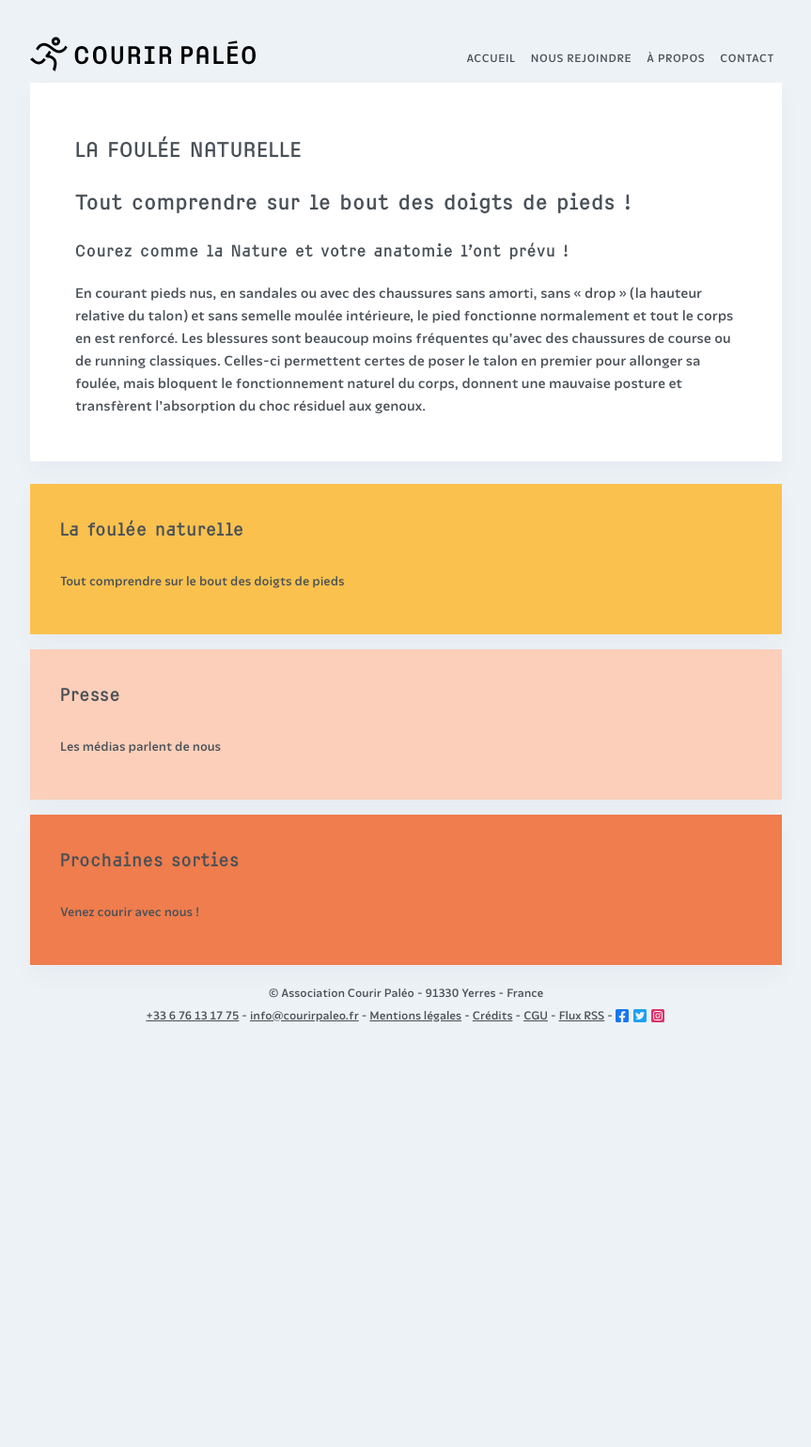
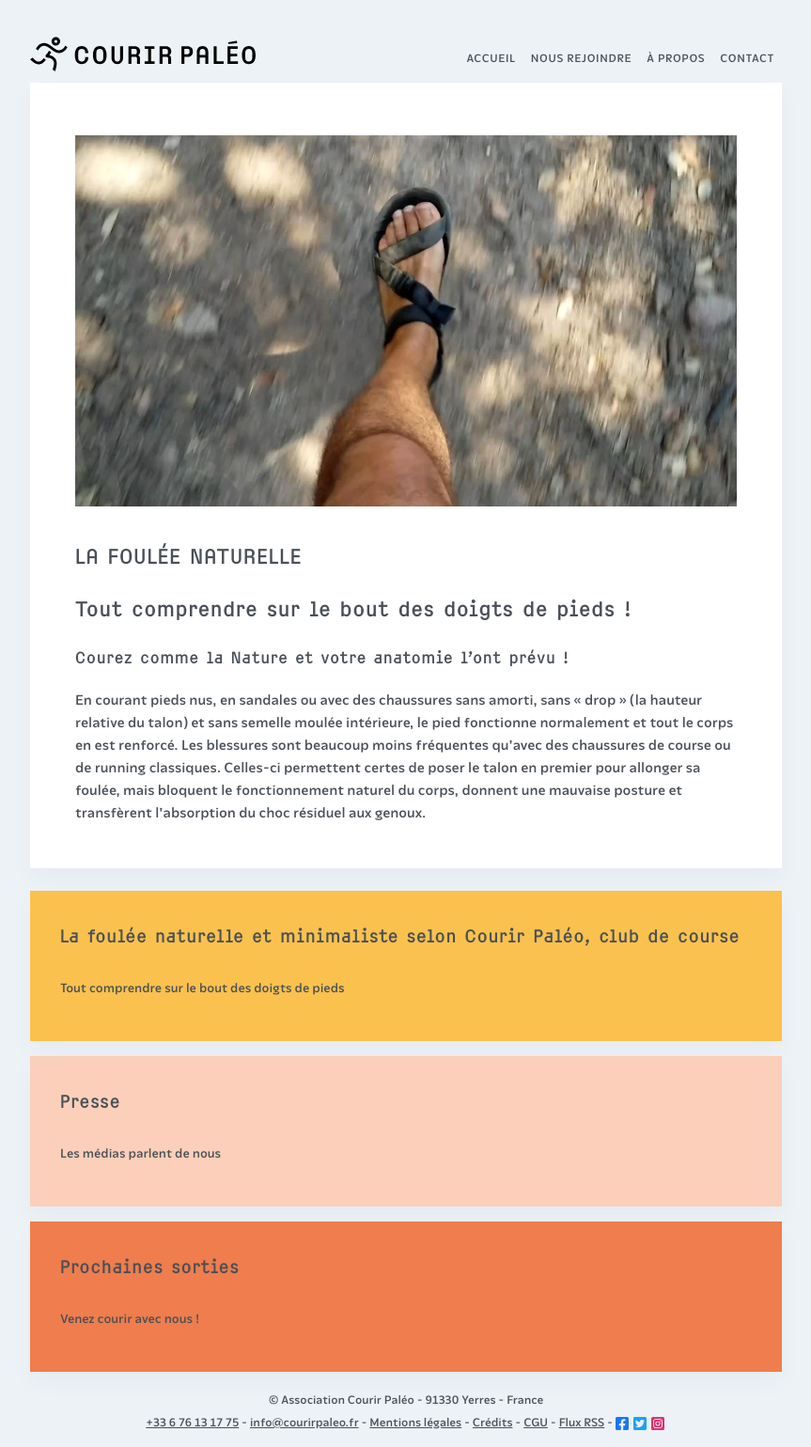
Before and after one commit to courirpaleo/courirpaleo.github.io, a Jekyll site: the page built from _pages-secondary/foulee-naturelle.md, in a window 1280 px wide. Shown: the whole page at 94% size, without its empty margins (208-1071 px from the left). Built offline with Jekyll 4.4.1, drawn with Linux system fonts in a browser that asks for light colours; some web fonts are replaced; before the commit the page ends 1107 px from its top, so only the background shows below that.

Commit message:
Update foulee-naturelle.md

```diff
--- a/_pages-secondary/foulee-naturelle.md
+++ b/_pages-secondary/foulee-naturelle.md
@@ -1,9 +1,9 @@
 ---
-title: La foulée naturelle
+title: La foulée naturelle et minimaliste selon Courir Paléo, club de course
 description: Tout comprendre sur le bout des doigts de pieds
 summary: Tout comprendre sur le bout des doigts de pieds
 ---
-
+![Courir Paleo](/assets/images/CourirPaleo_course_Corse_Balagne_sentier_sandale_1200px.jpg)
 # La foulée naturelle
 ## Tout comprendre sur le bout des doigts de pieds !
 
```
